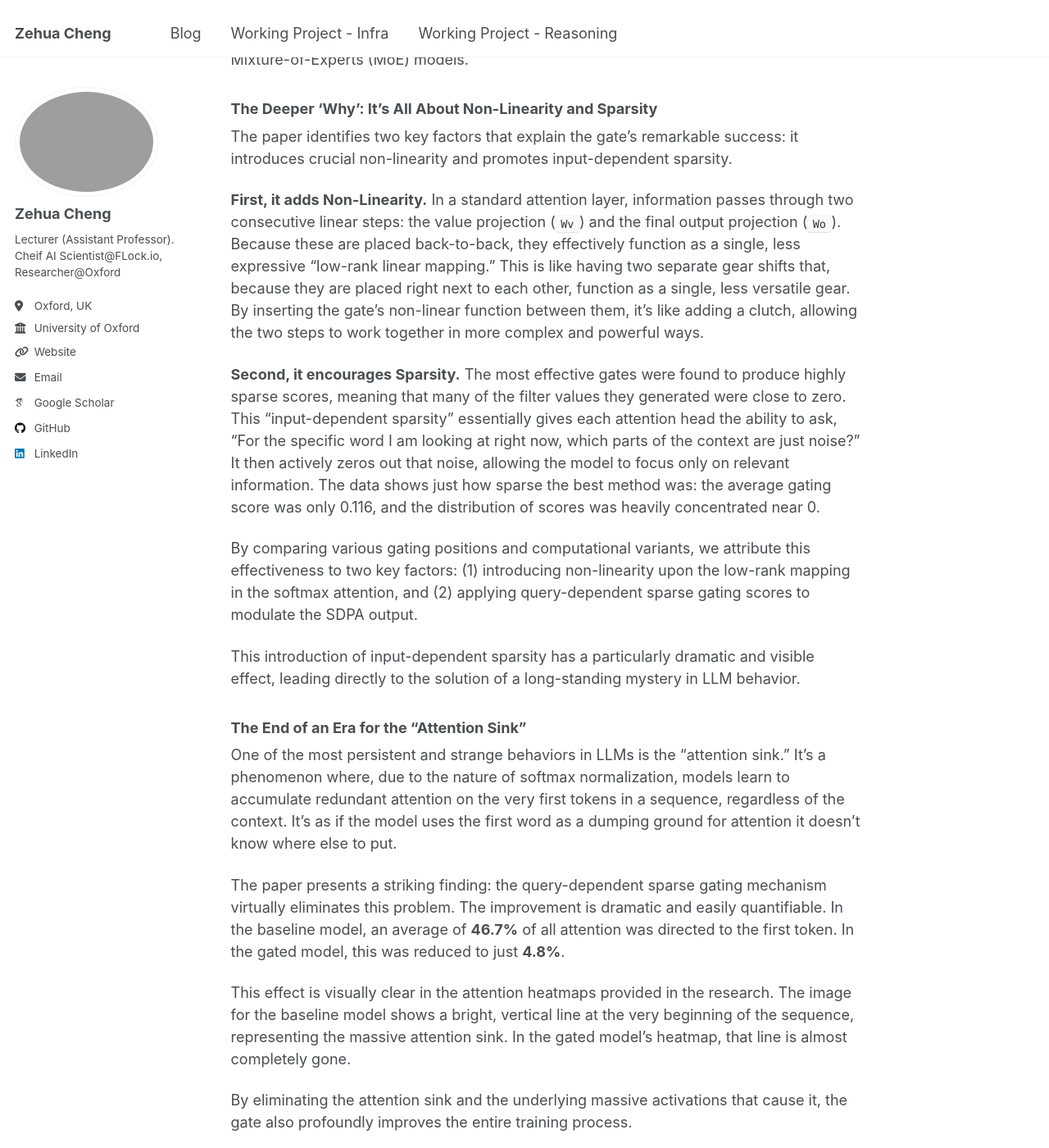
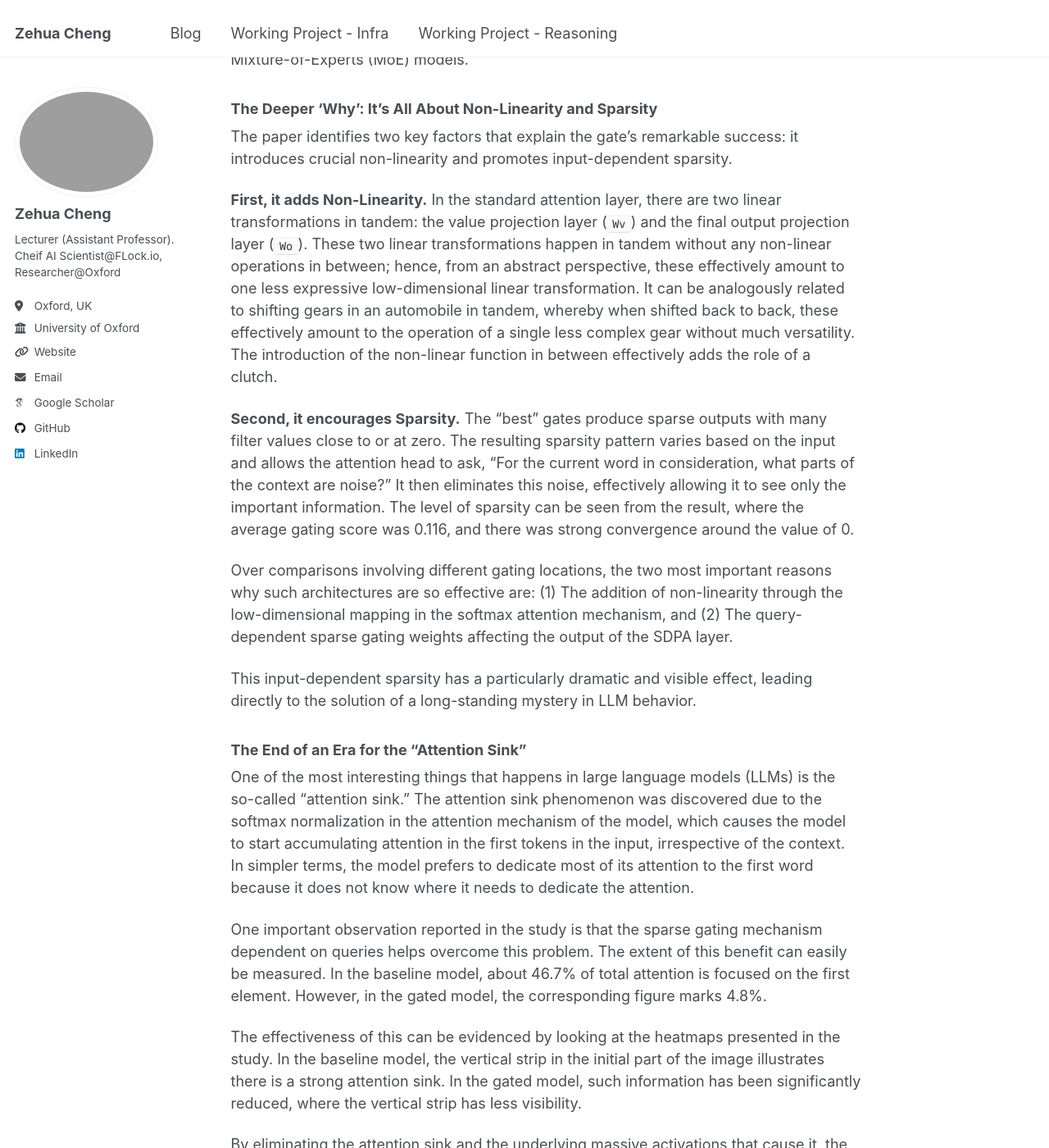
Before and after one commit to limberc/limberc.github.io, a Jekyll site: the page built from _posts/2025-11-28-gate-attention-qwen-neurips.md, in a window 1280 px wide and 1400 px high, scrolled down 1498 px. Shown: the whole window at 82% size. Built offline with Jekyll 4.4.1, drawn with Linux system fonts in a browser that asks for light colours; some web fonts are replaced; some of the changed text lies outside the part shown.

Commit message:
Update md.

```diff
--- a/_posts/2025-11-28-gate-attention-qwen-neurips.md
+++ b/_posts/2025-11-28-gate-attention-qwen-neurips.md
@@ -15,9 +15,9 @@ Takeaway Summary
 * Eliminates the "Attention Sink" promblem/phenomenon, a long-standing issue in Transformer models.
 * More stable training at larger scales and markedly better performance in long-context extrapolation.
 
-Training LLMs is a delicate balancing act, often plagued by instability, unpredictable behavior, and mysterious phenomena that researchers are still working to understand. These models can suddenly develop "loss spikes" where their performance tanks, or exhibit strange quirks like focusing obsessively on the very first words of a text, no matter how long it is. Recently, Qwen teams uncovered a surprisingly simple architectural tweak that addresses several of these problems at once. They found that by inserting a tiny, specialized "gating mechanism" into the model's attention layers, they could not only achieve significant performance boosts but also fix some of these long-standing, mysterious issues. It's the equivalent of finding a single, inexpensive part that makes a car engine run smoother, faster, and more efficiently.
+The process of training large language models (LLMs) represents a complex process of optimization where instability, unpredictability, or “mysteries” in model behavior regularly occur. These mysteries can include loss function “spikes” or other strange model tendencies like an inordinate fixation with the beginning tokens of any size input representation regardless of size. Recently, Qwen teams proposed a surprisingly [simple architectural](https://arxiv.org/abs/2505.06708) tweak that addresses several of these problems at once. The addition of such a “small, low-cost” performance-boosting element in model architectures has all the appearances of something entirely analogous to what was accomplished in the internal combustion engine.
 
-We'll explore how this single gate introduces two fundamental properties—non-linearity and sparsity—and how these properties trigger a cascade of positive effects, solving some of the most persistent problems in LLM training and performance.
+The discussion explores how the single gating mechanism gives rise to two essential characteristics: non-linearity and sparsity, and how these characteristics cause a cascade of helpful events to occur, countering some of the most challenging issues in the training and assessment of LLMTs.
 
 ### The Big Idea: One Simple Gate Changes Everything
 
@@ -31,33 +31,29 @@ After testing over 30 different variations and positions for this gate, the rese
 
 The paper identifies two key factors that explain the gate's remarkable success: it introduces crucial non-linearity and promotes input-dependent sparsity.
 
-**First, it adds Non-Linearity.** In a standard attention layer, information passes through two consecutive linear steps: the value projection (`Wv`) and the final output projection (`Wo`). Because these are placed back-to-back, they effectively function as a single, less expressive "low-rank linear mapping." This is like having two separate gear shifts that, because they are placed right next to each other, function as a single, less versatile gear. By inserting the gate's non-linear function between them, it's like adding a clutch, allowing the two steps to work together in more complex and powerful ways.
+**First, it adds Non-Linearity.** In the standard attention layer, there are two linear transformations in tandem: the value projection layer (`Wv`) and the final output projection layer (`Wo`). These two linear transformations happen in tandem without any non-linear operations in between; hence, from an abstract perspective, these effectively amount to one less expressive low-dimensional linear transformation. It can be analogously related to shifting gears in an automobile in tandem, whereby when shifted back to back, these effectively amount to the operation of a single less complex gear without much versatility. The introduction of the non-linear function in between effectively adds the role of a clutch.
 
-**Second, it encourages Sparsity.** The most effective gates were found to produce highly sparse scores, meaning that many of the filter values they generated were close to zero. This "input-dependent sparsity" essentially gives each attention head the ability to ask, "For the specific word I am looking at right now, which parts of the context are just noise?" It then actively zeros out that noise, allowing the model to focus only on relevant information. The data shows just how sparse the best method was: the average gating score was only 0.116, and the distribution of scores was heavily concentrated near 0.
+**Second, it encourages Sparsity.** The “best” gates produce sparse outputs with many filter values close to or at zero. The resulting sparsity pattern varies based on the input and allows the attention head to ask, “For the current word in consideration, what parts of the context are noise?” It then eliminates this noise, effectively allowing it to see only the important information. The level of sparsity can be seen from the result, where the average gating score was 0.116, and there was strong convergence around the value of 0.
 
-By comparing various gating positions and computational variants, we attribute this effectiveness to two key factors: (1) introducing non-linearity upon the low-rank mapping in the softmax attention, and (2) applying query-dependent sparse gating scores to modulate the SDPA output.
+Over comparisons involving different gating locations, the two most important reasons why such architectures are so effective are: (1) The addition of non-linearity through the low-dimensional mapping in the softmax attention mechanism, and (2) The query-dependent sparse gating weights affecting the output of the SDPA layer.
 
-This introduction of input-dependent sparsity has a particularly dramatic and visible effect, leading directly to the solution of a long-standing mystery in LLM behavior.
+This input-dependent sparsity has a particularly dramatic and visible effect, leading directly to the solution of a long-standing mystery in LLM behavior.
 
 ### The End of an Era for the "Attention Sink"
 
-One of the most persistent and strange behaviors in LLMs is the "attention sink." It's a phenomenon where, due to the nature of softmax normalization, models learn to accumulate redundant attention on the very first tokens in a sequence, regardless of the context. It’s as if the model uses the first word as a dumping ground for attention it doesn't know where else to put.
+One of the most interesting things that happens in large language models (LLMs) is the so-called "attention sink." The attention sink phenomenon was discovered due to the softmax normalization in the attention mechanism of the model, which causes the model to start accumulating attention in the first tokens in the input, irrespective of the context. In simpler terms, the model prefers to dedicate most of its attention to the first word because it does not know where it needs to dedicate the attention.
 
-The paper presents a striking finding: the query-dependent sparse gating mechanism virtually eliminates this problem. The improvement is dramatic and easily quantifiable. In the baseline model, an average of **46.7%** of all attention was directed to the first token. In the gated model, this was reduced to just **4.8%**.
+One important observation reported in the study is that the sparse gating mechanism dependent on queries helps overcome this problem. The extent of this benefit can easily be measured. In the baseline model, about 46.7% of total attention is focused on the first element. However, in the gated model, the corresponding figure marks 4.8%.
 
-This effect is visually clear in the attention heatmaps provided in the research. The image for the baseline model shows a bright, vertical line at the very beginning of the sequence, representing the massive attention sink. In the gated model's heatmap, that line is almost completely gone.
+The effectiveness of this can be evidenced by looking at the heatmaps presented in the study. In the baseline model, the vertical strip in the initial part of the image illustrates there is a strong attention sink. In the gated model, such information has been significantly reduced, where the vertical strip has less visibility.
 
 By eliminating the attention sink and the underlying massive activations that cause it, the gate also profoundly improves the entire training process.
 
 ### A Recipe for More Stable and Efficient Training
 
-Beyond raw performance, the gating mechanism also delivers a major practical benefit: it makes training significantly more stable. The training loss graphs from the paper show that the baseline model frequently suffers from "loss spikes"—sudden, sharp jumps in error that can derail the training process. The model with gating is almost entirely free of these spikes, resulting in a much smoother and more reliable training curve.
+However, there is an important practical advantage of the gating mechanism, besides its raw performance: it stabilizes the process of model training. The loss curves during model training depicted in the research show that the baseline model demonstrates loss spikes—a strong increase in loss that can result in optimization failure. At the same time, it can be noticed that the model with the gating function has little to no loss spikes.
 
-This newfound stability has a powerful secondary effect. It allows the models to be trained successfully with larger learning rates and bigger batch sizes. Under these more aggressive conditions, the baseline models completely failed to train, while the gated models thrived.
-
-The paper's conclusion on this point is a direct and practical recommendation for model trainers:
-
-"For best results, apply elementwise SDPA gating G1 (i.e., gating after the attention-weighted value projection) and train with a moderately increased learning rate."
+This emergent stability creates a secondary consequence. It enables effective training at a greater learning rate and with a larger batch size. At such aggressive settings, the baseline model does not converge, whereas in the gated model, the model trains well.
 
 This newfound stability is impressive, but the benefits of fixing the attention sink extend even further, fundamentally improving how models handle information over long sequences.
 
@@ -65,7 +61,7 @@ This newfound stability is impressive, but the benefits of fixing the attention
 
 Because gating fixes the attention sink problem, it has a profound and positive impact on a model's ability to handle long documents and conversations. The rigid focus on the first token in baseline models appears to be a crutch that breaks when the context window is stretched beyond its original training length.
 
-The research team tested this by extending the models' context window to 128,000 tokens using a technique called YaRN. The results were clear. While both models see a performance drop after extension (a known side effect of the technique), the baseline model suffers a catastrophic decline, dropping over 41 points on the RULER benchmark at a 32k context. In contrast, the gated model's performance remains robust, dropping only about 7-8 points.
+The effectiveness of increasing the context window size up to 128,000 tokens using YaRN was considered in the analysis. The result shows that there was a performance degradation due to context extension. It can be identified as the standard effect of the approach. In detail, the degradation in the baseline model is drastic, where the benchmark score drops by more than 41 points when using the 32k context. For the gated model, the degradation was much less at about 7-8 points.
 
 The authors hypothesize that models with gating are more robust to these changes because they rely on the dynamic, input-dependent gate to control information flow. The baseline models, in contrast, rely on the rigid and fragile attention sink pattern, which fails to adapt when the context length changes, leading to a sharp drop in performance.
 
@@ -75,4 +71,4 @@ This research is a powerful reminder that sometimes the most elegant solutions a
 
 **One More Things**
 
-Congs on Qwen Team on the [Best Paper Award at the NeurIPS 2025](https://blog.neurips.cc/2025/11/26/announcing-the-neurips-2025-best-paper-awards/).
+Congs on Qwen Team on the [Best Paper Award at the NeurIPS 2025](https://blog.neurips.cc/2025/11/26/announcing-the-neurips-2025-best-paper-awards/) for [Gated Attention for Large Language Models: Non-linearity, Sparsity, and Attention-Sink-Free](https://openreview.net/forum?id=1b7whO4SfY)
```
